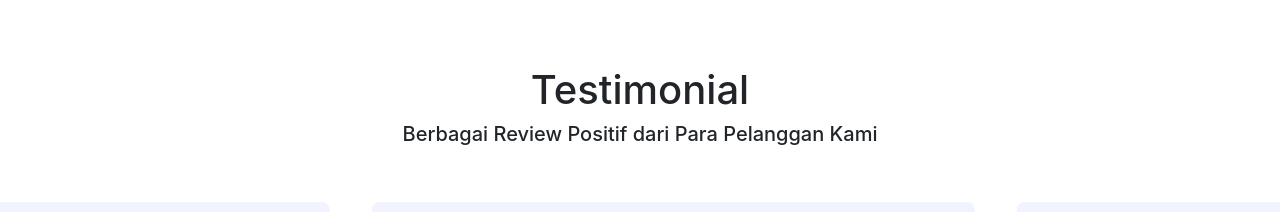
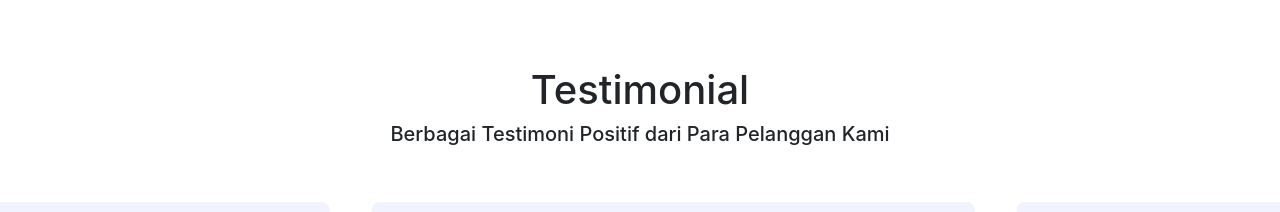
Before and after one commit to mulia007/gold_challenge, a React (Create React App) app: page / in a window 1280 px wide. Shown: the part 1240-1452 px from the top of the page. Built offline with nearby package versions, Linux system fonts and the light colour scheme.

Commit message:
Update Newtestimonial.jsx

```diff
--- a/src/components/Newtestimonial.jsx
+++ b/src/components/Newtestimonial.jsx
@@ -15,7 +15,7 @@ const Testimonials = () => {
       <div className="row my-5 mx-0 px-0">
         <div className="col-lg-12 text-center mb-5">
           <h1>Testimonial</h1>
-          <h5>Berbagai Review Positif dari Para Pelanggan Kami</h5>
+          <h5>Berbagai Testimoni Positif dari Para Pelanggan Kami</h5>
         </div>
         <div className="col-lg-12 mx-0 px-0">
           <OwlCarousel
```
